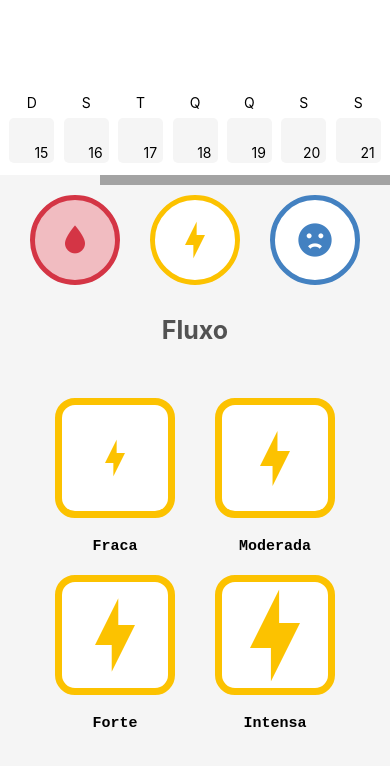
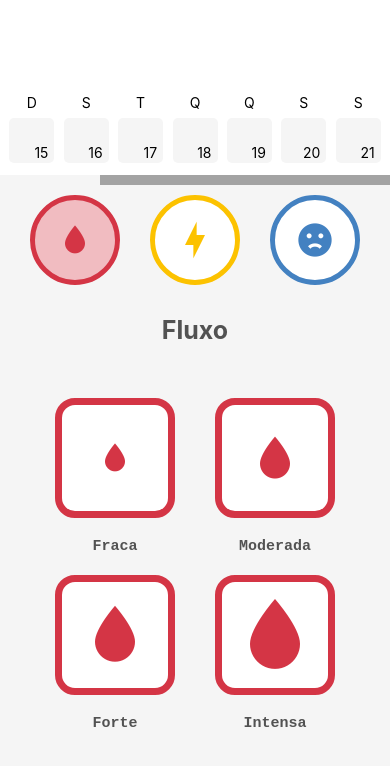
Before and after one commit to wyvian/Meu-Ciclo, a React Native app: screen / in a window 390 px wide. Shown: the top 766 px of the page. Built offline with nearby package versions, Linux system fonts and the light colour scheme.

Commit message:
Transferindo chamada de OpcaoContainer para Categorias

```diff
--- a/app/screens/TelaDia.js
+++ b/app/screens/TelaDia.js
@@ -1,9 +1,8 @@
 import { StyleSheet, SafeAreaView } from 'react-native';
 
 import { Cores } from '../assets/Cores';
-import { Icones } from '../assets/Icones';
+
 import Categorias from './components/Categorias';
-import OpcaoContainer from './components/OpcaoContainer';
 import Semana from './components/Semana';
 
 function TelaDia() {
@@ -13,8 +12,6 @@ function TelaDia() {
       <Semana primeiraData={15}/>
 
       <Categorias/>
-
-      <OpcaoContainer icone={Icones.dor} cor={Cores.dor}/>
 
     </SafeAreaView>
   );
--- a/app/screens/components/Categorias.js
+++ b/app/screens/components/Categorias.js
@@ -5,16 +5,17 @@ import { MaterialCommunityIcons } from '@expo/vector-icons';
 import { Cores } from '../../assets/Cores';
 import { Icones } from '../../assets/Icones';
 
+import OpcaoContainer from './OpcaoContainer';
+var opcoes = {};
 const Categorias = () => {
 
   const [ativa, setAtiva] = useState("Fluxo");
 
   return (
-
+    <View>
       <View style={styles.container}>
 
         <View style={styles.containerBotoes}>
-
 
           <TouchableOpacity
             onPress={() => setAtiva("Fluxo")}
@@ -40,6 +41,10 @@ const Categorias = () => {
         </View>
 
         <Text style={styles.labelCategoria}>{ativa}</Text>
+      </View>
+
+      <OpcaoContainer icone={Icones.sangue} cor={Cores.sangue}/>
+
     </View>
   )
 };
--- a/app/screens/components/Opcao.js
+++ b/app/screens/components/Opcao.js
@@ -42,12 +42,12 @@ const styles = StyleSheet.create({
     alignItems: 'center',
     justifyContent: 'center',
     margin: 20,
-    backgroundColor: Cores.branco,
   }),
   labelOpcao: {
     fontSize: 15,
     fontFamily: 'monospace',
-    fontWeight: 'bold'
+    fontWeight: 'bold',
+    color: Cores.preto,
   }
 })
 
```
Lines whose indentation alone changed are shown as unchanged.
